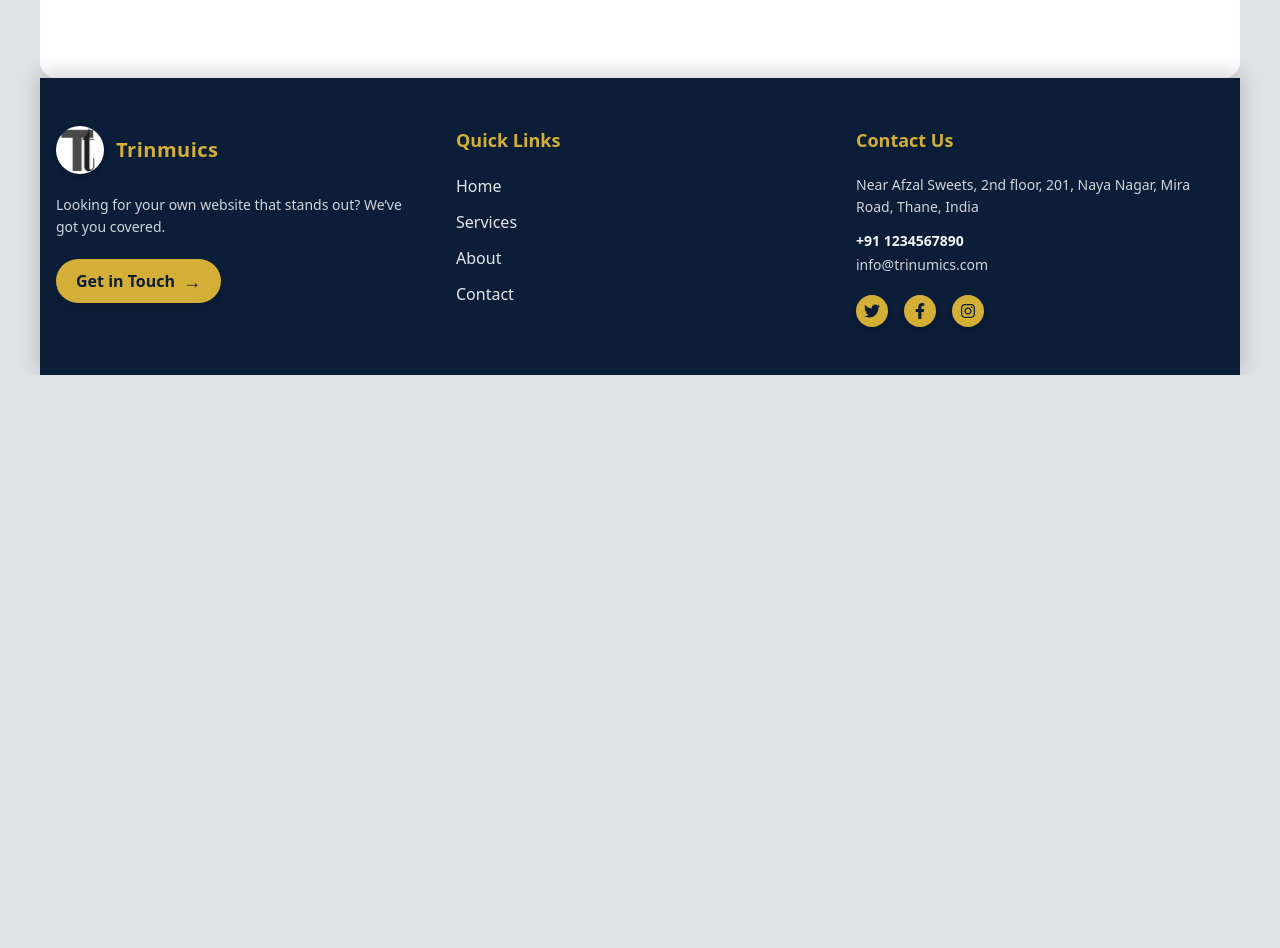
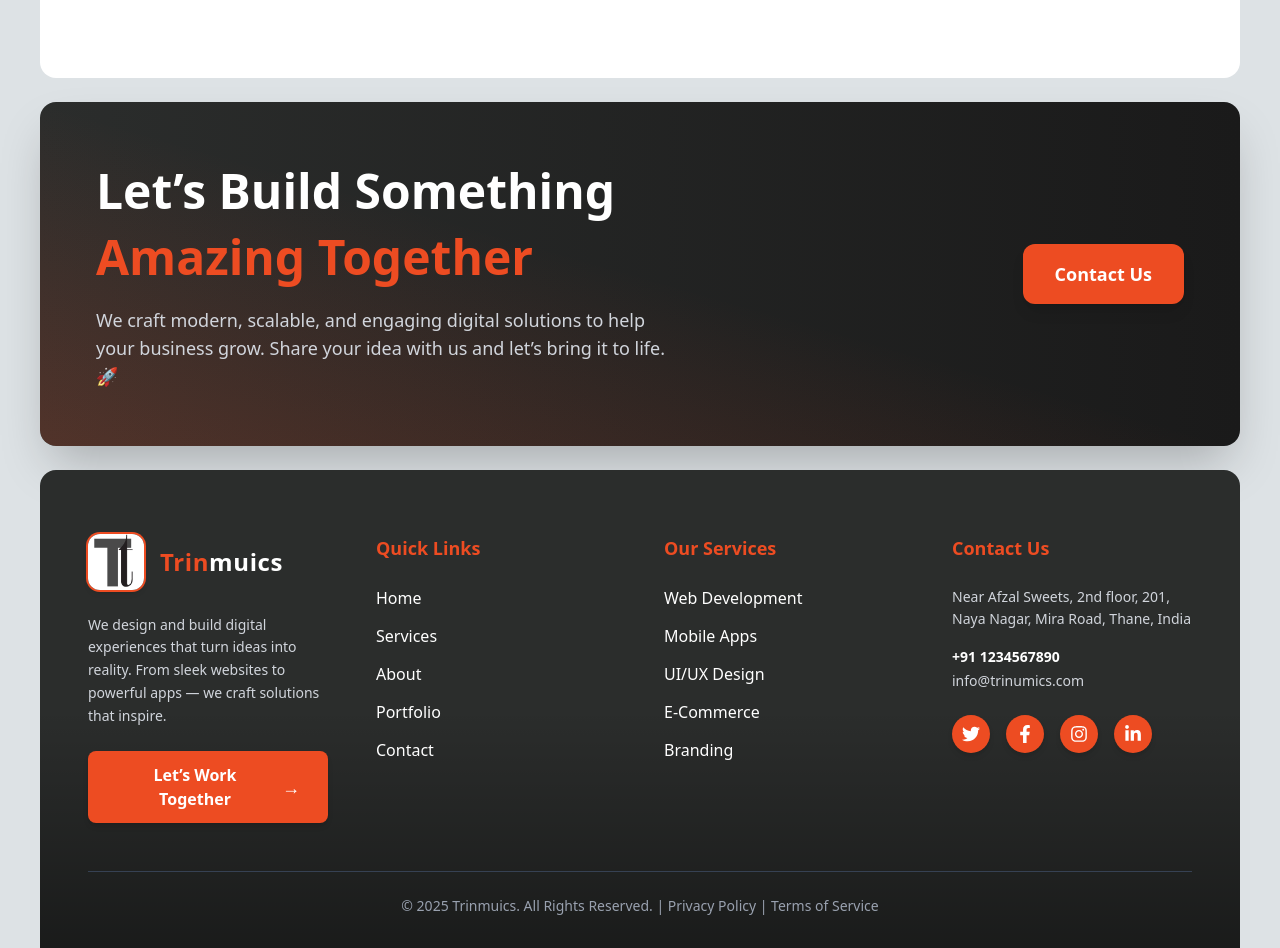
Before and after one commit to Yasir-72/trinmuics_web, a Next.js app: page / in a window 1280 px wide. Shown: the part 9380-10328 px from the top of the page. Before the commit the page ends 9755 px from the top, so only its background shows below. Built offline with nearby package versions, Linux system fonts and the light colour scheme.

Commit message:
Refactored layout components: updated CtaBanner, Footer, and FAQSection with new styles and features.

```diff
--- a/src/app/layout.tsx
+++ b/src/app/layout.tsx
@@ -4,6 +4,7 @@ import { Montserrat } from "next/font/google";
 import "./globals.css";
 import Header from "../components/layout/header";
 import Footer from "@/components/layout/footer";
+import CtaBanner from "@/components/layout/cta";
 // import SplashScreen from "@/components/layout/splashscreen"; // ✅ Import Splash Screen
 // import { useEffect, useState } from "react";
 
@@ -38,6 +39,7 @@ export default function RootLayout({
           <>
             <Header />
             {children}
+            <CtaBanner/>
             <Footer />
           </>
         {/* )} */}
--- a/src/components/layout/cta.tsx
+++ b/src/components/layout/cta.tsx
@@ -1,16 +1,16 @@
 "use client";
+import Link from "next/link";
 
 export default function CtaBanner() {
   return (
-    <section className="py-20">
-      <div className="container mx-auto px-6">
+    <section className="  py-6 rounded-2xl max-w-screen-2xl mx-auto">
       <div
-          className="relative bg-gradient-to-r from-[#2B2D2C] to-[#1a1a1a] rounded-3xl
-          p-10 md:p-14 text-center md:text-left shadow-2xl
+        className="relative bg-gradient-to-r from-[#2B2D2C] to-[#1a1a1a] rounded-2xl
+          px-3 py-10 md:p-14 text-center md:text-left shadow-2xl
           overflow-hidden transition duration-500 hover:shadow-orange-500/40"
       >
         {/* Decorative Accent */}
-          <div className="absolute inset-0 bg-gradient-to-tr from-[#ED4C22]/20 via-transparent to-transparent rounded-3xl"></div>
+        <div className="absolute inset-0 bg-gradient-to-tr from-[#ED4C22]/20 via-transparent to-transparent rounded-2xl"></div>
 
         {/* Content */}
         <div className="relative flex flex-col md:flex-row justify-between items-center gap-8">
@@ -21,14 +21,15 @@ export default function CtaBanner() {
               <span className="text-[#ED4C22]">Amazing Together</span>
             </h2>
             <p className="mt-4 text-lg text-gray-300 max-w-xl">
-                We craft modern, scalable, and engaging digital solutions to
-                help your business grow. Share your idea with us and let’s bring
-                it to life. 🚀
+              We craft modern, scalable, and engaging digital solutions to help
+              your business grow. Share your idea with us and let’s bring it to
+              life. 🚀
             </p>
           </div>
 
           {/* CTA Button */}
           <div className="flex-shrink-0">
+            <Link href={"/contact"}>
               <button
                 className="px-8 py-4 bg-[#ED4C22] text-white text-lg font-semibold
                 rounded-xl shadow-lg hover:shadow-orange-500/40 hover:scale-105
@@ -36,7 +37,7 @@ export default function CtaBanner() {
               >
                 Contact Us
               </button>
-            </div>
+            </Link>
           </div>
         </div>
       </div>
--- a/src/components/layout/footer.tsx
+++ b/src/components/layout/footer.tsx
@@ -1,98 +1,144 @@
-import { FaTwitter, FaFacebookF, FaInstagram } from "react-icons/fa";
+"use client";
+
+import {
+  FaTwitter,
+  FaFacebookF,
+  FaInstagram,
+  FaLinkedinIn,
+} from "react-icons/fa";
 import Image from "next/image";
-import React from "react";
 
-const Footer: React.FC = () => {
+export default function Footer() {
   return (
-    <footer className="bg-[#0b1d37] text-gray-200 py-12 shadow-[0_-4px_20px_rgba(0,0,0,0.2)]">
-      <div className="container mx-auto px-4 grid grid-cols-1 md:grid-cols-3 gap-8">
-        {/* Left Section */}
-        <div>
-          <div className="flex items-center space-x-3 mb-5">
-            <div className="w-12 h-12 relative rounded-full overflow-hidden shadow-md">
+    <footer className="bg-[#2B2D2C] text-white pt-16 pb-8 relative max-w-screen-2xl mx-auto overflow-hidden rounded-t-2xl px-4 md:px-12">
+      {/* Decorative Overlay */}
+      <div className="absolute inset-0 bg-gradient-to-t from-black/40 via-transparent to-transparent pointer-events-none rounded-t-2xl" />
+
+      {/* Main Content */}
+      <div className="relative mx-auto grid grid-cols-1 md:grid-cols-2 lg:grid-cols-4 gap-12 z-10">
+        {/* Brand Section */}
+        <div className="flex flex-col items-center md:items-start text-center md:text-left">
+          {/* Logo + Brand */}
+          <div className="flex items-center justify-center md:justify-start space-x-4 mb-6">
+            <div className="w-14 h-14 relative rounded-xl overflow-hidden shadow-md ring-2 ring-[#ED4C22]">
               <Image
                 src="/logo.jpg"
                 alt="Trinmuics Logo"
                 fill
                 className="object-cover"
-                sizes="48px"
+                sizes="56px"
               />
             </div>
-            <h1 className="text-xl font-extrabold text-[#d4af37] tracking-wide">
-              Trinmuics
+            <h1 className="text-2xl font-extrabold tracking-wide text-white">
+              <span className="text-[#ED4C22]">Trin</span>muics
             </h1>
           </div>
-          <p className="text-sm leading-relaxed text-gray-300 mb-5">
-            Looking for your own website that stands out? We’ve got you covered.
+
+          {/* Description */}
+          <p className="text-sm text-gray-300 leading-relaxed mb-6 max-w-xs">
+            We design and build digital experiences that turn ideas into
+            reality. From sleek websites to powerful apps — we craft solutions
+            that inspire.
           </p>
-          <button className="bg-[#d4af37] hover:bg-[#c19d2d] transition-all text-[#0b1d37] font-semibold px-5 py-2 rounded-full flex items-center space-x-2 shadow-lg">
-            <span>Get in Touch</span>
-            <span className="text-lg">→</span>
+
+          {/* CTA Button */}
+          <button className="group bg-[#ED4C22] hover:bg-white transition-all font-semibold px-7 py-3 rounded-lg flex items-center gap-2 shadow-md hover:shadow-lg hover:scale-105">
+            <span className="text-white group-hover:text-[#2B2D2C] transition">
+              Let’s Work Together
+            </span>
+            <span className="text-lg text-white group-hover:text-[#2B2D2C] transition">
+              →
+            </span>
           </button>
         </div>
 
-        {/* Middle Section */}
-        <div>
-          <h2 className="text-lg font-bold mb-5 text-[#d4af37]">Quick Links</h2>
+        {/* Quick Links */}
+        <div className="text-center md:text-left">
+          <h2 className="text-lg font-bold mb-6 text-[#ED4C22]">Quick Links</h2>
           <ul className="space-y-3">
-            <li>
-              <a href="#" className="hover:text-[#d4af37] transition-colors">
-                Home
+            {["Home", "Services", "About", "Portfolio", "Contact"].map(
+              (link, idx) => (
+                <li key={idx}>
+                  <a
+                    href="#"
+                    className="hover:text-[#ED4C22] transition relative group"
+                  >
+                    {link}
+                    <span className="block h-0.5 w-0 bg-[#ED4C22] transition-all group-hover:w-full mx-auto md:mx-0"></span>
                   </a>
                 </li>
-            <li>
-              <a href="#" className="hover:text-[#d4af37] transition-colors">
-                Services
-              </a>
-            </li>
-            <li>
-              <a href="#" className="hover:text-[#d4af37] transition-colors">
-                About
-              </a>
-            </li>
-            <li>
-              <a href="#" className="hover:text-[#d4af37] transition-colors">
-                Contact
-              </a>
-            </li>
+              )
+            )}
           </ul>
         </div>
 
-        {/* Right Section */}
-        <div>
-          <h2 className="text-lg font-bold mb-5 text-[#d4af37]">Contact Us</h2>
+        {/* Services */}
+        <div className="text-center md:text-left">
+          <h2 className="text-lg font-bold mb-6 text-[#ED4C22]">
+            Our Services
+          </h2>
+          <ul className="space-y-3">
+            {[
+              "Web Development",
+              "Mobile Apps",
+              "UI/UX Design",
+              "E-Commerce",
+              "Branding",
+            ].map((service, idx) => (
+              <li key={idx}>
+                <a
+                  href="#"
+                  className="hover:text-[#ED4C22] transition relative group"
+                >
+                  {service}
+                  <span className="block h-0.5 w-0 bg-[#ED4C22] transition-all group-hover:w-full mx-auto md:mx-0"></span>
+                </a>
+              </li>
+            ))}
+          </ul>
+        </div>
+
+        {/* Contact */}
+        <div className="flex flex-col items-center md:items-start text-center md:text-left">
+          <h2 className="text-lg font-bold mb-6 text-[#ED4C22]">Contact Us</h2>
           <p className="text-sm text-gray-300 leading-relaxed">
             Near Afzal Sweets, 2nd floor, 201, Naya Nagar, Mira Road, Thane,
             India
           </p>
-          <p className="mt-3 text-sm font-semibold text-gray-100">
+          <p className="mt-4 text-sm font-semibold text-white">
             +91 1234567890
           </p>
           <p className="mt-1 text-sm text-gray-300">info@trinumics.com</p>
-          <div className="flex space-x-4 mt-5">
+
+          <div className="flex justify-center md:justify-start space-x-4 mt-6">
+            {[FaTwitter, FaFacebookF, FaInstagram, FaLinkedinIn].map(
+              (Icon, idx) => (
                 <a
+                  key={idx}
                   href="#"
-              className="bg-[#d4af37] p-2 rounded-full text-[#0b1d37] hover:bg-[#c19d2d] transition shadow-md"
+                  className="bg-[#ED4C22] p-2.5 rounded-full text-white hover:bg-white hover:text-[#2B2D2C] transition shadow-md hover:scale-110"
                 >
-              <FaTwitter />
+                  <Icon size={18} />
                 </a>
-            <a
-              href="#"
-              className="bg-[#d4af37] p-2 rounded-full text-[#0b1d37] hover:bg-[#c19d2d] transition shadow-md"
-            >
-              <FaFacebookF />
-            </a>
-            <a
-              href="#"
-              className="bg-[#d4af37] p-2 rounded-full text-[#0b1d37] hover:bg-[#c19d2d] transition shadow-md"
-            >
-              <FaInstagram />
-            </a>
+              )
+            )}
           </div>
         </div>
       </div>
+
+      {/* Bottom Bar */}
+      <div className="relative border-t border-gray-700 mt-12 pt-6 text-sm text-gray-400 text-center">
+        <p>
+          © {new Date().getFullYear()} Trinmuics. All Rights Reserved. |{" "}
+          <a href="#" className="hover:text-[#ED4C22]">
+            Privacy Policy
+          </a>{" "}
+          |{" "}
+          <a href="#" className="hover:text-[#ED4C22]">
+            Terms of Service
+          </a>
+        </p>
+      </div>
     </footer>
   );
-};
-
-export default Footer;
+}
--- a/src/components/screens/home/sections/questainaire.tsx
+++ b/src/components/screens/home/sections/questainaire.tsx
@@ -84,15 +84,23 @@ export default function FAQSection() {
                 >
                   <button
                     onClick={() => toggleFAQ(index)}
-                    className="w-full flex justify-between items-center p-5 bg-white hover:bg-orange-50 transition"
+                    className="w-full flex justify-between items-center p-5 bg-[#2B2D2C] transition"
                   >
-                    <span className="font-semibold text-gray-900 text-left text-lg">
+                    <span className="font-semibold text-white text-left text-lg">
                       {faq.question}
                     </span>
                     {openIndex === index ? (
-                      <ChevronUp className="text-[#ED4C22]" />
+                      <ChevronUp
+                        className="text-[#ED4C22]"
+                        size={32}
+                        strokeWidth={3}
+                      />
                     ) : (
-                      <ChevronDown className="text-[#ED4C22]" />
+                      <ChevronDown
+                        className="text-[#ED4C22] "
+                        size={28}
+                        strokeWidth={3}
+                      />
                     )}
                   </button>
 
@@ -106,7 +114,7 @@ export default function FAQSection() {
                         transition={{ duration: 0.35, ease: "easeInOut" }}
                         className="overflow-hidden"
                       >
-                        <div className="p-5 bg-gradient-to-r from-orange-50 to-white text-gray-700 border-t border-gray-100">
+                        <div className="p-5 bg-[#2B2D2C] text-white border-t border-gray-500">
                           {faq.answer}
                         </div>
                       </motion.div>
```
Lines whose indentation alone changed are shown as unchanged.
